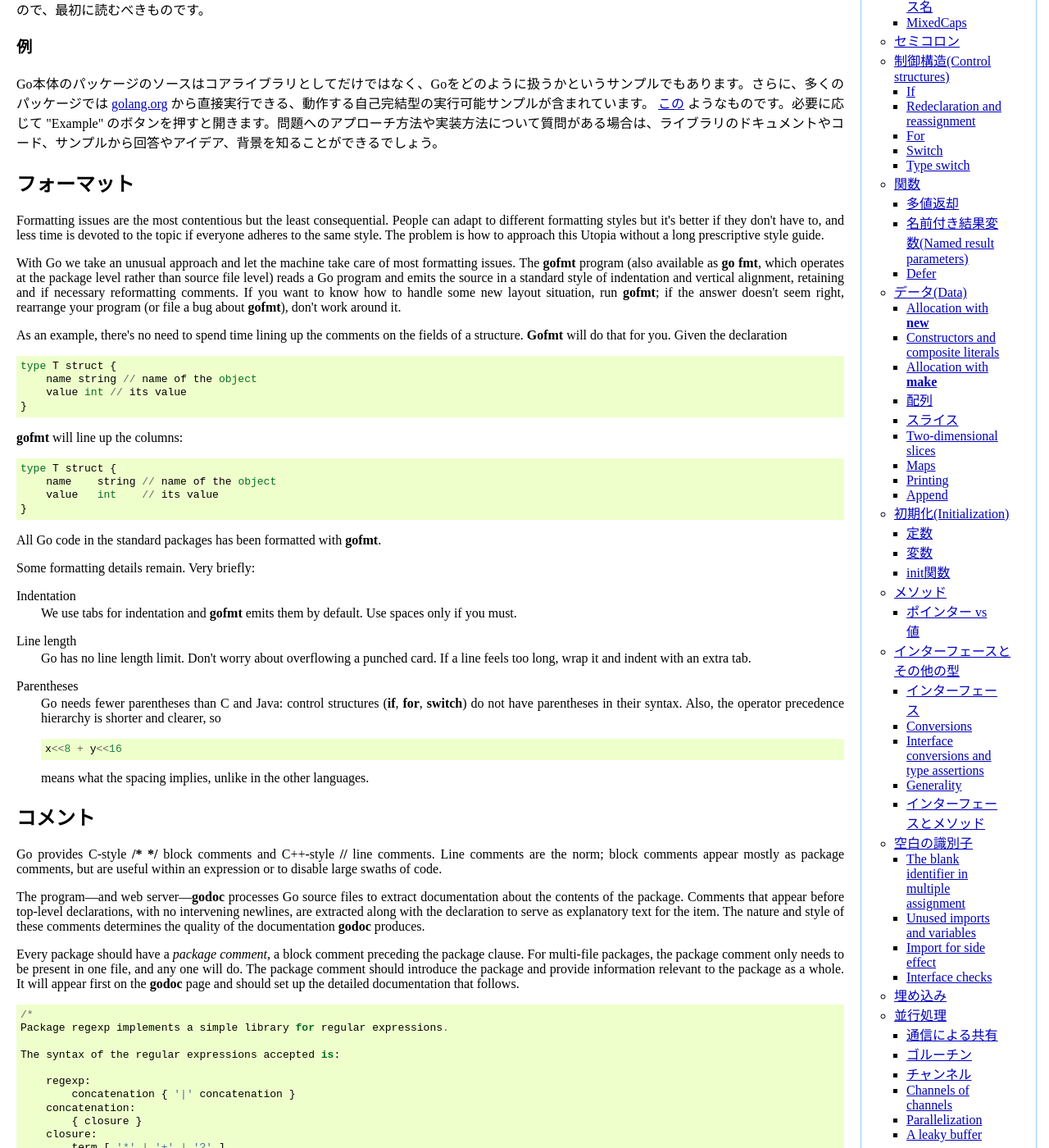
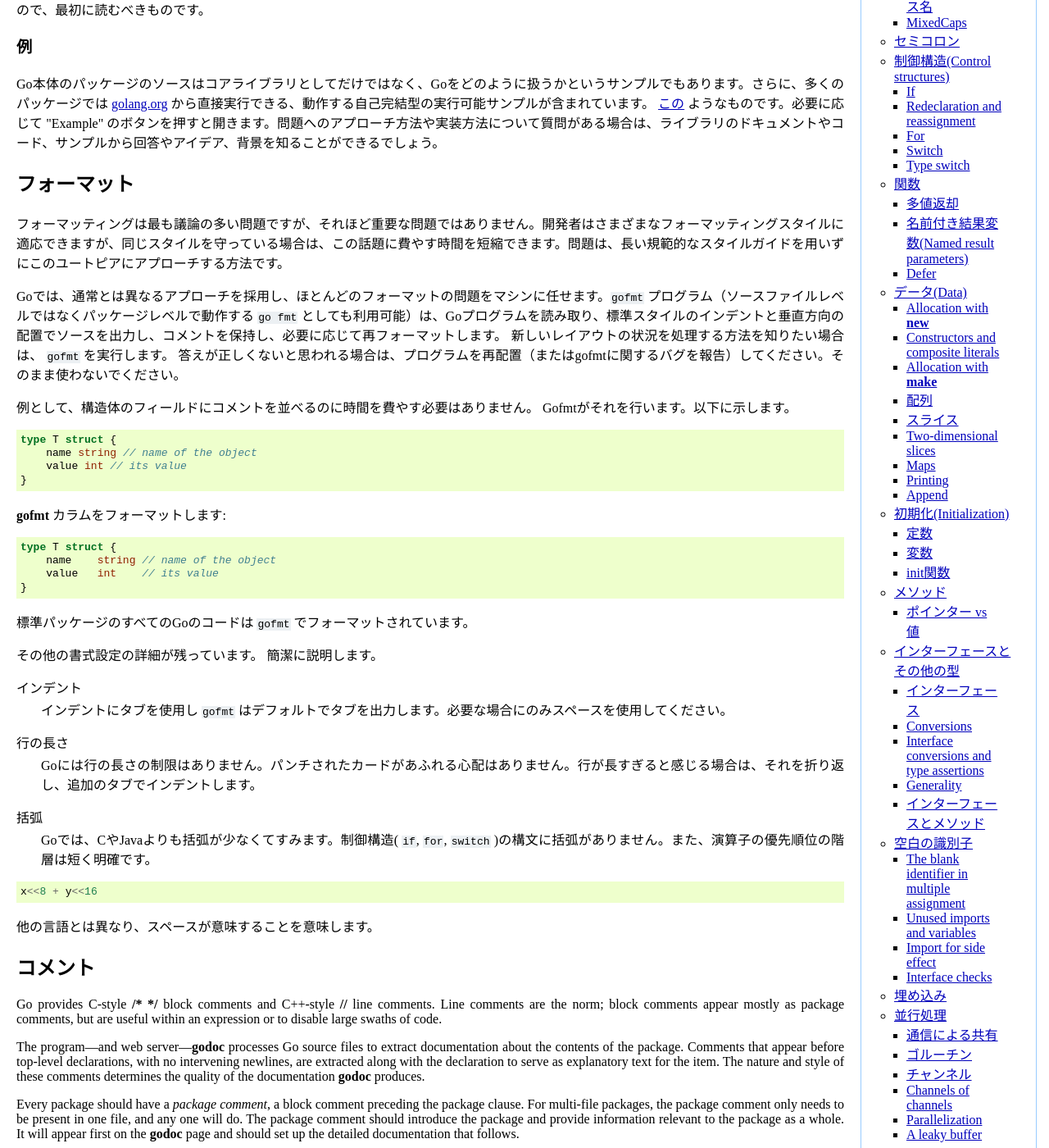
Before and after one commit to d-tsuji/effective_go, a Sphinx documentation site: the page built from source/documents/effective_go_ja.rst, in a window 1280 px wide and 1400 px high, scrolled down 332 px. Shown: the whole window at 82% size. Built offline with Sphinx 7.4.7, drawn with Linux system fonts in a browser that asks for light colours; some of the changed text lies outside the part shown.

Commit message:
add format

```diff
--- a/source/documents/effective_go_ja.rst
+++ b/source/documents/effective_go_ja.rst
@@ -16,62 +16,44 @@ Go本体のパッケージのソースはコアライブラリとしてだけで
 フォーマット
 ---------------------
 
-Formatting issues are the most contentious but the least consequential.
-People can adapt to different formatting styles but it's better if they
-don't have to, and less time is devoted to the topic if everyone adheres
-to the same style. The problem is how to approach this Utopia without a
-long prescriptive style guide.
-
-With Go we take an unusual approach and let the machine take care of
-most formatting issues. The **gofmt** program (also available as
-**go fmt**, which operates at the package level rather than source file
-level) reads a Go program and emits the source in a standard style of
-indentation and vertical alignment, retaining and if necessary
-reformatting comments. If you want to know how to handle some new layout
-situation, run **gofmt**; if the answer doesn't seem right, rearrange
-your program (or file a bug about **gofmt**), don't work around it.
-
-As an example, there's no need to spend time lining up the comments on
-the fields of a structure. **Gofmt** will do that for you. Given the
-declaration
-
-::
+フォーマッティングは最も議論の多い問題ですが、それほど重要な問題ではありません。開発者はさまざまなフォーマッティングスタイルに適応できますが、同じスタイルを守っている場合は、この話題に費やす時間を短縮できます。問題は、長い規範的なスタイルガイドを用いずにこのユートピアにアプローチする方法です。
+
+Goでは、通常とは異なるアプローチを採用し、ほとんどのフォーマットの問題をマシンに任せます。``gofmt`` プログラム（ソースファイルレベルではなくパッケージレベルで動作する ``go fmt`` としても利用可能）は、Goプログラムを読み取り、標準スタイルのインデントと垂直方向の配置でソースを出力し、コメントを保持し、必要に応じて再フォーマットします。 新しいレイアウトの状況を処理する方法を知りたい場合は、 ``gofmt`` を実行します。 答えが正しくないと思われる場合は、プログラムを再配置（またはgofmtに関するバグを報告）してください。そのまま使わないでください。
+
+例として、構造体のフィールドにコメントを並べるのに時間を費やす必要はありません。 Gofmtがそれを行います。以下に示します。
+
+.. code-block:: go
 
    type T struct {
        name string // name of the object
        value int // its value
    }
 
-**gofmt** will line up the columns:
-
-::
+**gofmt** カラムをフォーマットします:
+
+.. code-block:: go
 
    type T struct {
        name    string // name of the object
        value   int    // its value
    }
 
-All Go code in the standard packages has been formatted with **gofmt**.
-
-Some formatting details remain. Very briefly:
-
-Indentation
-   We use tabs for indentation and **gofmt** emits them by default. Use
-   spaces only if you must.
-Line length
-   Go has no line length limit. Don't worry about overflowing a punched
-   card. If a line feels too long, wrap it and indent with an extra tab.
-Parentheses
-   Go needs fewer parentheses than C and Java: control structures
-   (**if**, **for**, **switch**) do not have parentheses in their
-   syntax. Also, the operator precedence hierarchy is shorter and
-   clearer, so
-
-   ::
-
-      x<<8 + y<<16
-
-   means what the spacing implies, unlike in the other languages.
+標準パッケージのすべてのGoのコードは ``gofmt`` でフォーマットされています。
+
+その他の書式設定の詳細が残っています。 簡潔に説明します。
+
+インデント
+    インデントにタブを使用し ``gofmt`` はデフォルトでタブを出力します。必要な場合にのみスペースを使用してください。
+行の長さ
+    Goには行の長さの制限はありません。パンチされたカードがあふれる心配はありません。行が長すぎると感じる場合は、それを折り返し、追加のタブでインデントします。
+括弧
+    Goでは、CやJavaよりも括弧が少なくてすみます。制御構造( ``if``, ``for``, ``switch`` )の構文に括弧がありません。また、演算子の優先順位の階層は短く明確です。
+
+.. code-block:: go
+
+    x<<8 + y<<16
+
+他の言語とは異なり、スペースが意味することを意味します。
 
 コメント
 ------------------
```
